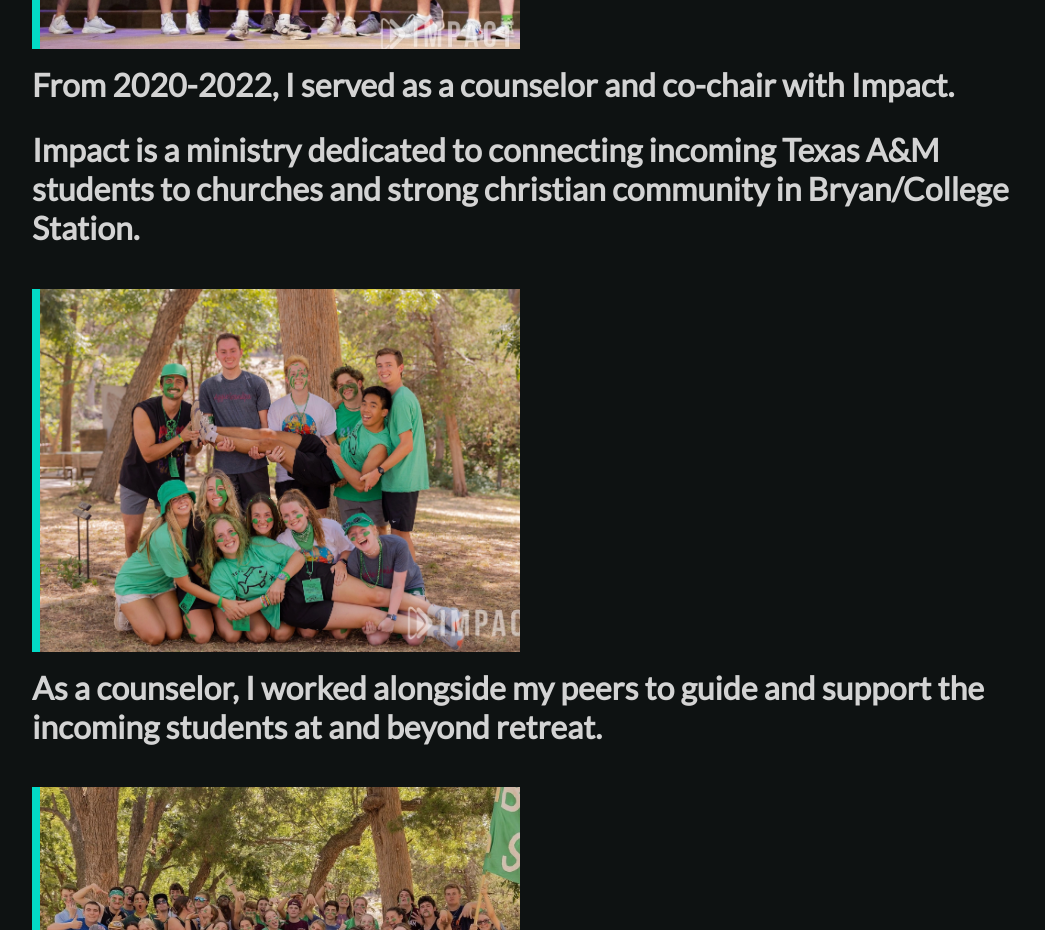
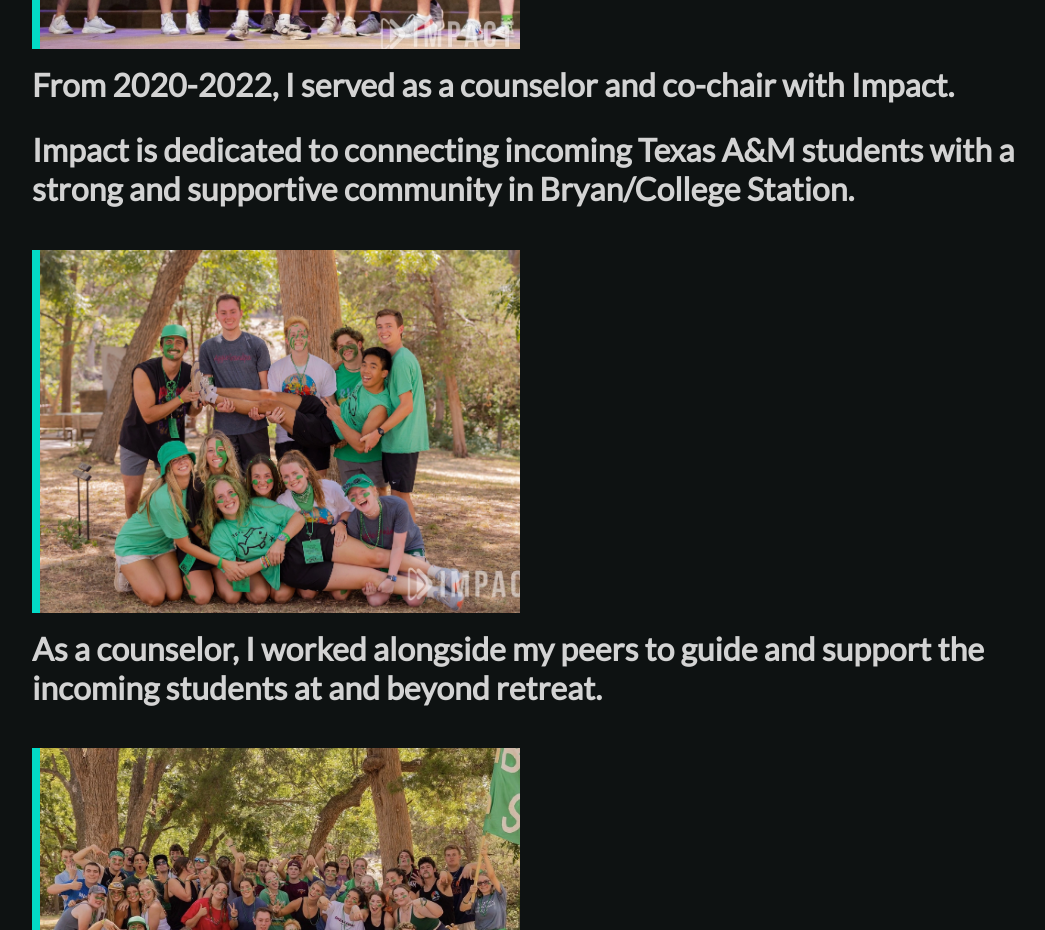
Before and after one commit to jonathan-lor/personal-website, a React (Create React App) app: page / in a window 1280 px wide. Shown: the part 2980-3910 px from the top of the page, without its empty margins (96-1141 px from the left). Built offline with nearby package versions, Linux system fonts and the light colour scheme.

Commit message:
small changes

```diff
--- a/src/components/Home.js
+++ b/src/components/Home.js
@@ -228,7 +228,7 @@
 
 
                     <div class="headerBodyCursorContainer">
-                        <span class="descBodyText" >Impact is a ministry dedicated to connecting incoming Texas A&M students to churches and strong christian community in Bryan/College Station.</span>
+                        <span class="descBodyText" >Impact is dedicated to connecting incoming Texas A&M students with a strong and supportive community in Bryan/College Station.</span>
                         <span class="cursorH" ><Cursor /></span>
                     </div>
 
```
